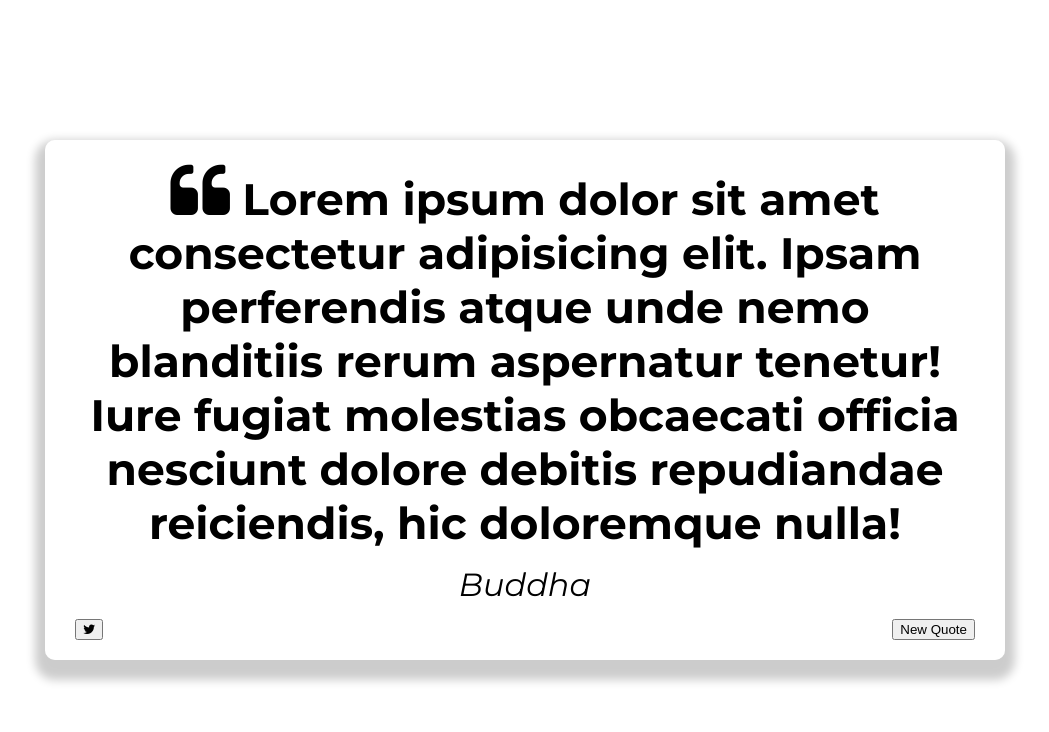
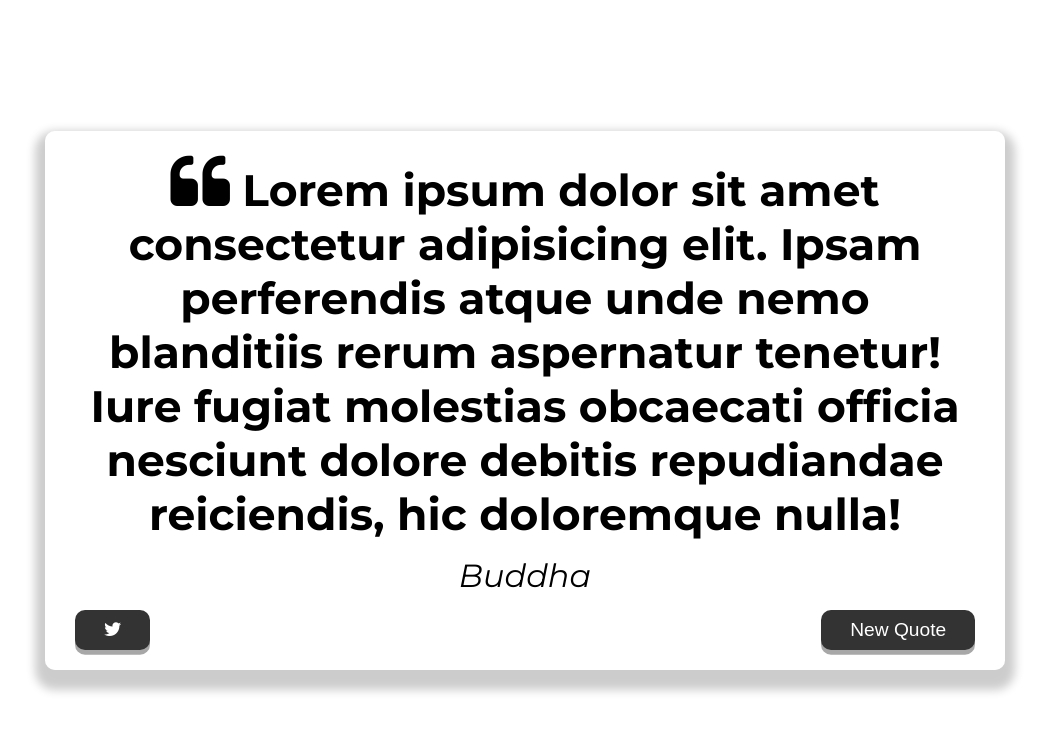
Before and after one commit to JurgitaE/Quote-generator, a website: page index.html in a window 1280 px wide. Shown: the whole page, without its empty margins (115-1164 px from the left). Drawn offline with Linux system fonts and the light colour scheme.

Commit message:
button, hover, active styling

```diff
--- a/index.html
+++ b/index.html
@@ -4,6 +4,14 @@
         <meta charset="UTF-8" />
         <meta name="viewport" content="width=device-width, initial-scale=1.0" />
         <title>Quote Generator</title>
+        <link rel="preconnect" href="https://fonts.googleapis.com" />
+        <link rel="preconnect" href="https://fonts.gstatic.com" crossorigin />
+        <link
+            href="https://fonts.googleapis.com/css2?family=Montserrat:ital,wght@0,100;0,200;0,300;0,400;0,500;0,600;0,700;0,800;0,900;1,100;1,200;1,300;1,400;1,500;1,600;1,700;1,800;1,900&display=swap"
+            rel="stylesheet" />
+        <style>
+            @import url("https://fonts.googleapis.com/css2?family=Montserrat:ital,wght@0,100;0,200;0,300;0,400;0,500;0,600;0,700;0,800;0,900;1,100;1,200;1,300;1,400;1,500;1,600;1,700;1,800;1,900&display=swap");
+        </style>
         <link rel="shortcut icon" href="favicon.ico" type="image/x-icon" />
         <link rel="apple-touch-icon" sizes="180x180" href="./favicon/apple-touch-icon.png" />
         <link rel="icon" type="image/png" sizes="32x32" href="./favicon/favicon-32x32.png" />
@@ -21,10 +29,10 @@
             <!-- Quote -->
             <div class="quote-text">
                 <i class="fa fa-quote-left"></i>
-                <span id="quote"
-                    >Lorem ipsum dolor sit amet consectetur adipisicing elit. Ipsam perferendis atque unde nemo blanditiis rerum aspernatur tenetur! Iure fugiat molestias obcaecati
-                    officia nesciunt dolore debitis repudiandae reiciendis, hic doloremque nulla!</span
-                >
+                <span id="quote">
+                    Lorem ipsum dolor sit amet consectetur adipisicing elit. Ipsam perferendis atque unde nemo blanditiis rerum aspernatur tenetur! Iure fugiat molestias obcaecati
+                    officia nesciunt dolore debitis repudiandae reiciendis, hic doloremque nulla!
+                </span>
                 <!-- <i class="fa fa-quote-right"></i> -->
             </div>
             <!-- Author -->
@@ -33,7 +41,6 @@
             </div>
             <!-- Buttons -->
             <div class="button-container">
-
                 <button class="twitter-button" id="twitter" title="Tweet This!">
                     <i class="fa fa-twitter"></i>
                 </button>
--- a/style.css
+++ b/style.css
@@ -1,7 +1,5 @@
 /* https://codepen.io/sosuke/pen/Pjoqqp */
 /* https://heropatterns.com/ */
-@import url("https://fonts.googleapis.com/css2?family=Montserrat:ital,wght@0,100;0,200;0,300;0,400;0,500;0,600;0,700;0,800;0,900;1,100;1,200;1,300;1,400;1,500;1,600;1,700;1,800;1,900&display=swap");
-
 html {
     box-sizing: border-box;
 }
@@ -64,6 +62,26 @@ body::before {
     display: flex;
     justify-content: space-between;
 }
+button {
+    cursor: pointer;
+    font-size: 1.2rem;
+    height: 2.5rem;
+    border: none;
+    border-radius: 10px;
+    color: #fff;
+    background-color: #333;
+    outline: none;
+    padding: 0.5rem 1.8rem;
+    box-shadow: 0 0.3rem rgba(121, 121, 121, 0.65);
+}
+button:hover {
+    filter: brightness(110%);
+}
+
+button:active {
+    transform: translate(0, 0.3rem);
+    box-shadow: 0 0.1rem rgba(255, 255, 255, 0.65);
+}
 
 @media (max-width: 1000px) {
     .quote-container {
```
